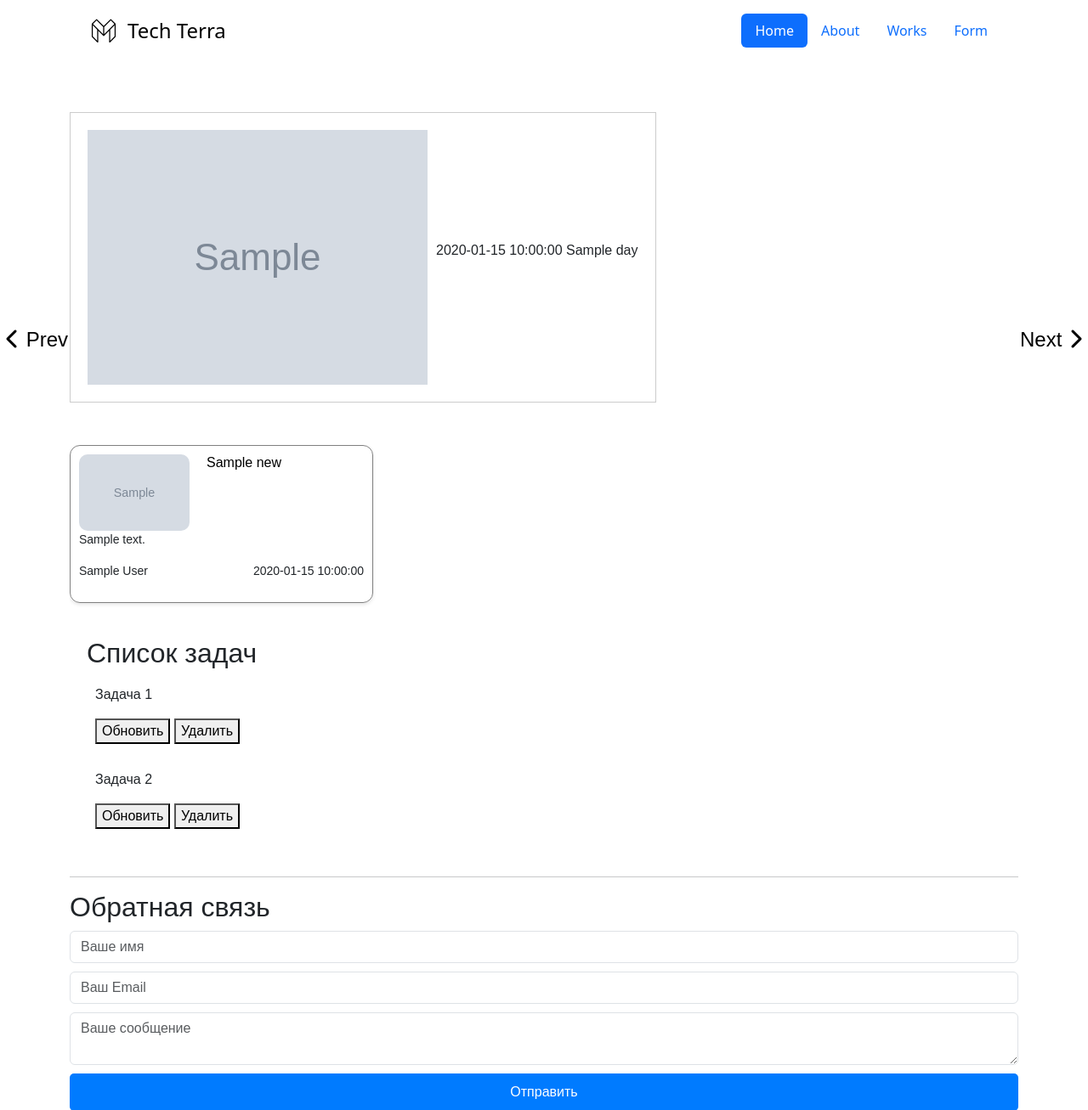
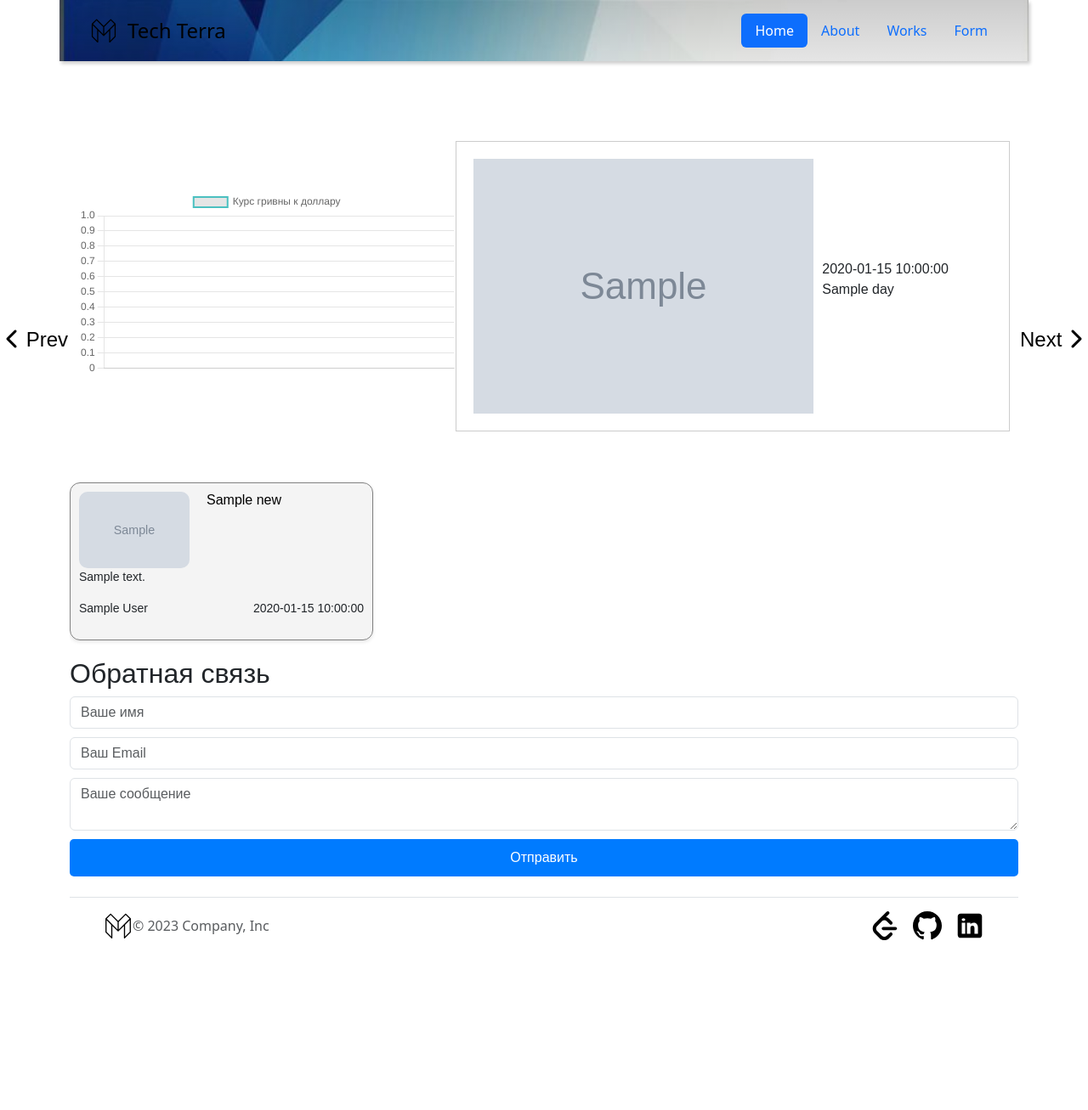
Before and after one commit to MorkvargIX/TechTerra, a Flask app: template app/templates/index.html in a window 1280 px wide; the page is wider, and only the part inside the window is pictured. Shown: the top 1307 px of that part at 85% size. After the commit the page ends 1107 px from the top of that part, so only its background shows below. Run offline with Flask 3, Linux system fonts and the light colour scheme; the template is opened without the code that fills it: most values are stand-ins (such as "Sample title", 1, 10 or a date in 2020); grey boxes marked "Sample" are stand-in pictures; some libraries are stand-ins or nearby versions.

Commit message:
Add finance chart on main page

```diff
--- a/app/api/weather.py
+++ b/app/api/weather.py
@@ -14,7 +14,7 @@ def weather_api() -> list[dict] | None:
     params = {
         'key': c.weather_api_key,
         'q': 'Kiev',
-        'days': 7,
+        'days': 3,
         'aqi': 'no',
         'alerts': 'no'
     }
--- a/app/static/css/style.css
+++ b/app/static/css/style.css
@@ -16,6 +16,10 @@
     top: 0;
     z-index: 100;
     background: #ffffff;
+    background-size: cover;
+    background-repeat: no-repeat;
+    color: #fff;
+    box-shadow: 2px 3px 4px rgba(0, 0, 0, 0.2);
 }
 
 .header-container {
@@ -168,6 +172,19 @@ body {
     right: 0;
     opacity: 1;
 }
+
+.weather-container{
+    display: flex;
+    justify-content: space-between;
+    align-items: center;
+    padding: 10px;
+}
+
+.finance {
+    width: 470px;
+    height: 300px;
+    padding-top: 40px;
+}
 /* WEATHER */
 
 /* NEWS */
@@ -190,14 +207,15 @@ body {
 .news-item {
     flex: 0 0 calc(33.33% - 15px);
     margin-right: 20px;
-    margin-bottom: 20px; /* Добавьте отступ снизу */
+    margin-bottom: 20px;
     padding: 10px;
     border: 1px solid #ccc;
     border-radius: 12px;
     border-color: grey;
     box-sizing: border-box;
     overflow: hidden;
-    box-shadow: 0 2px 4px rgba(0, 0, 0, 0.1); /* Добавьте тень */
+    box-shadow: 0 2px 4px rgba(0, 0, 0, 0.1);
+    background-color: rgba(201, 200, 197, 0.2);
 }
 
 .news-item a{
@@ -213,8 +231,8 @@ body {
 .news-image {
     max-width: 130px;
     max-height: 90px;
-    display: block; /* Делаем изображение блочным элементом */
-    margin: 0 left; /* Выравниваем изображение по центру горизонтально */
+    display: block;
+    margin: 0 left;
     border-radius: 10px;
 }
 
@@ -225,13 +243,13 @@ body {
 
 .news-item p {
     font-size: 14px;
-    overflow: hidden; /* Обрезаем текст, который выходит за пределы блока */
-    text-overflow: ellipsis; /* Добавляем многоточие, если текст обрезается */
+    overflow: hidden;
+    text-overflow: ellipsis;
 }
 
 .news-item h4,
 .news-item p {
-    text-align: left; /* Выравнивание текста по левому краю */
+    text-align: left;
 }
 
 
@@ -273,14 +291,8 @@ body {
 /* NEWS */
 
 /* TASKS */
-.task-list {
-    padding: 20px;
-}
 
-.task {
-    margin-bottom: 10px;
-    padding: 10px;
-}
+
 /* TASKS */
 
 .form-container {
--- a/app/static/js/script.js
+++ b/app/static/js/script.js
@@ -25,4 +25,26 @@ document.addEventListener("DOMContentLoaded", function () {
     }
     prevButton.addEventListener("click", slideLeft);
     nextButton.addEventListener("click", slideRight);
+
+    const chartCanvas = document.getElementById('chart');
+    const ctx = chartCanvas.getContext('2d');
+    const chart = new Chart(ctx, {
+        type: 'line',
+        data: {
+            labels: months,
+            datasets: [{
+                label: 'Курс гривны к доллару',
+                data: exchangeRate,
+                borderColor: 'rgb(75, 192, 192)',
+                borderWidth: 2
+            }]
+        },
+        options: {
+            scales: {
+                y: {
+                    beginAtZero: true
+                }
+            }
+        }
+    });
 });
--- a/app/templates/base.html
+++ b/app/templates/base.html
@@ -2,15 +2,16 @@
 <html lang="en">
 <head>
     <meta charset="UTF-8">
-    <link rel="stylesheet" href="{{ url_for('static', filename='css/style.css')}}"></link>
+    <link rel="stylesheet" href="{{ url_for('static', filename='css/style.css')}}">
     <link href="https://cdn.jsdelivr.net/npm/bootstrap@5.3.1/dist/css/bootstrap.min.css" rel="stylesheet" integrity="sha384-4bw+/aepP/YC94hEpVNVgiZdgIC5+VKNBQNGCHeKRQN+PtmoHDEXuppvnDJzQIu9" crossorigin="anonymous">
     <link rel="stylesheet" href="https://cdnjs.cloudflare.com/ajax/libs/font-awesome/6.1.0/css/all.min.css">
     <script src="https://cdn.jsdelivr.net/npm/chart.js"></script>
-    <script src="/static/js/script.js"></script>
+    <script src="{{ url_for('static', filename='js/script.js') }}"></script>
     <title>{% block title %} {% endblock %}</title>
 </head>
 <body >
-    <div class="container main-header">
+    <div class="container main-header" style="background: linear-gradient(to bottom, rgba(0, 0, 0, 0.2), rgba(0, 0, 0, 0.1)), url('/static/img/header.jpg'); background-size: cover;
+    background-repeat: no-repeat;">
         <header class="d-flex flex-wrap justify-content-center py-3 mb-4 header-container">
           <a href="/" class="d-flex align-items-center mb-3 mb-md-0 me-md-auto link-body-emphasis text-decoration-none ">
             <img class="bi me-2" width="40" height="32" src="{{ url_for( 'static', filename='img/logo.svg') }}" alt="logo">
@@ -31,7 +32,7 @@
         </main>
     </div>
 
-    <div class="container">
+    <div class="container" >
       <footer class="d-flex flex-wrap justify-content-between align-items-center py-3 my-4 border-top footer-container">
         <div class="col-md-4 d-flex align-items-center">
           <a class="text-body-secondary" href="https://leetcode.com/MorkvargIX"><img class="bi" width="34" height="34" src="{{ url_for('static', filename='img/logo.svg') }}" alt="logo"></a>
--- a/app/templates/index.html
+++ b/app/templates/index.html
@@ -7,7 +7,15 @@ TechTerra
 {% block body %}
 
     <div class="weather">
-        <ul class="weather-block" id="weather-list">
+        <div class="weather-container">
+            <div class="weather-container-item finance">
+                <script>
+                    var months = {{ months | tojson | safe }};
+                    var exchangeRate = {{ exchangeRate | tojson | safe }};
+                </script>
+                <canvas id="chart"></canvas>
+            </div>
+            <ul class="weather-block weather-container-item" id="weather-list">
                 {% for day in forecast %}
                     <li class="weather-item">
                         <div class="weather-item-header">
@@ -21,6 +29,7 @@ TechTerra
                     </li>
                 {% endfor %}
             </ul>
+        </div>
     </div>
 
     <div class="news-container">
@@ -46,24 +55,6 @@ TechTerra
         <button class="prev-button"><i class="fas fa-chevron-left"></i> Prev</button>
         <button class="next-button">Next <i class="fas fa-chevron-right"></i></button>
 
-
-
-    <div class="task-list">
-        <h2>Список задач</h2>
-        <div class="task">
-            <p>Задача 1</p>
-            <button class="update-task">Обновить</button>
-            <button class="delete-task">Удалить</button>
-        </div>
-        <div class="task">
-            <p>Задача 2</p>
-            <button class="update-task">Обновить</button>
-            <button class="delete-task">Удалить</button>
-        </div>
-    </div>
-
-    <hr>
-
     <div class="feedback-form">
         <h2>Обратная связь</h2>
         <form method="post">
--- a/app/view/index.py
+++ b/app/view/index.py
@@ -16,7 +16,9 @@ def home():
     current_app.logger.info('Home endpoint')
     forecast = weather.weather_api()
     news_data = news.news_api()
-    return render_template('index.html', forecast=forecast, news=news_data)
+    months = ["Янв", "Фев", "Мар", "Апр", "Май", "Июн", "Июл"]
+    exchangeRate = [25, 26, 27, 28, 29, 30, 31]
+    return render_template('index.html', forecast=forecast, news=news_data, months=months, exchangeRate=exchangeRate)
 
 
 # About page
```
Also changed, not shown: app/static/img/footer.jpg (added), app/static/img/header.jpg (added). Lines whose indentation alone changed are shown as unchanged.
